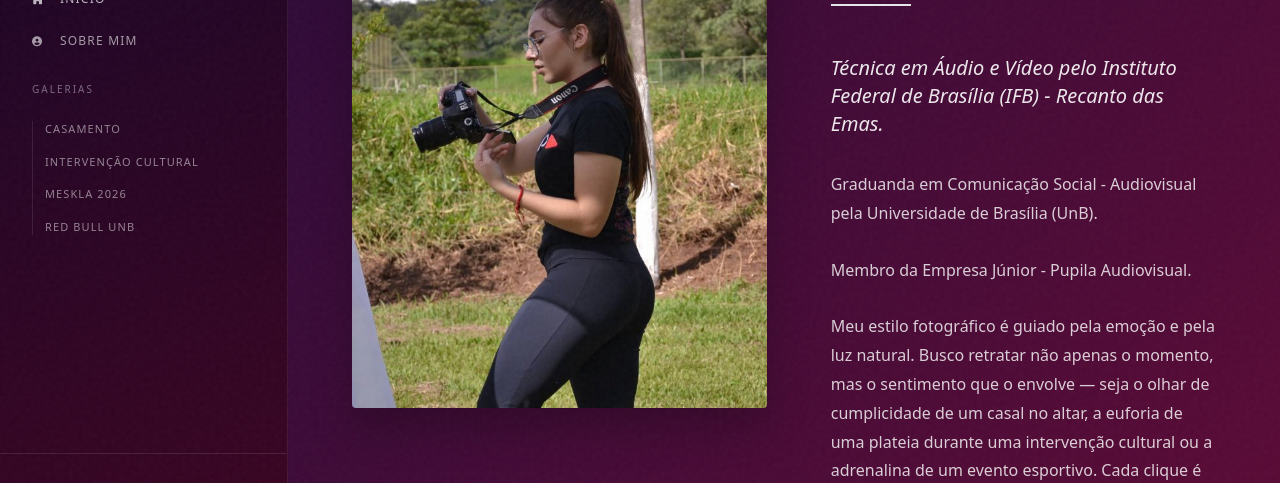
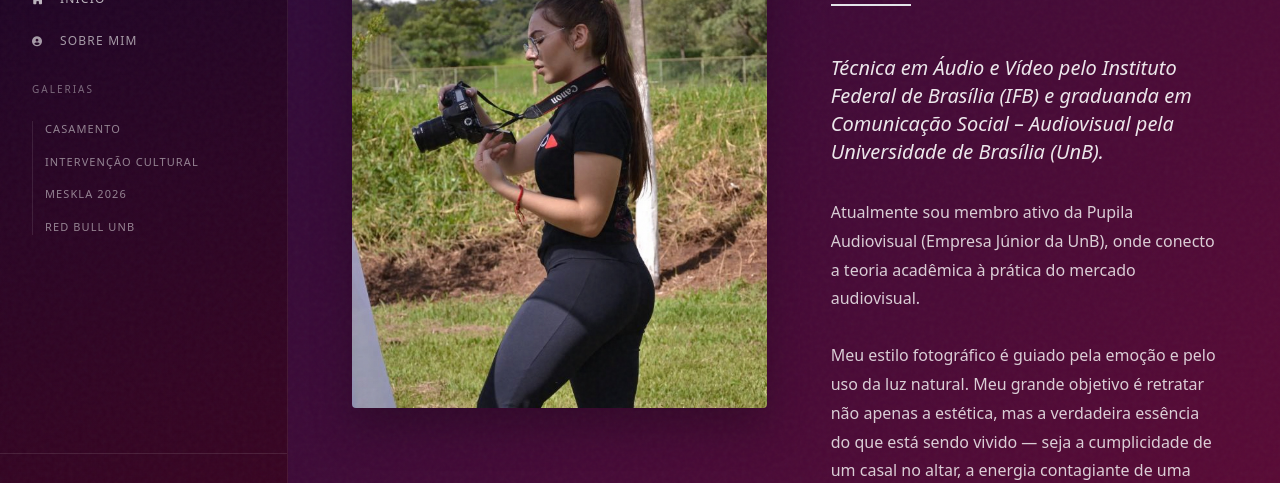
Before and after one commit to gustavinzx/SiteDePortf-lio-, a plain HTML site: page sobre.html in a window 1280 px wide. Shown: the part 190-673 px from the top of the page. Drawn offline with nearby package versions, Linux system fonts and the light colour scheme.

Commit message:
Copywriting: Melhorando o texto da página Sobre, unindo parágrafos acadêmicos e ajustando pronome de gênero (juntas -> juntos)

```diff
--- a/sobre.html
+++ b/sobre.html
@@ -136,19 +136,16 @@
         <hr class="w-[80px] border-accent border-t-[2px] mt-6 mb-12 opacity-80 fade-on-scroll">
 
         <p class="font-fraunces text-lg md:text-xl text-white/90 italic font-light leading-[1.8] mb-8 fade-on-scroll">
-          Técnica em Áudio e Vídeo pelo Instituto Federal de Brasília (IFB) - Recanto das Emas.
+          Técnica em Áudio e Vídeo pelo Instituto Federal de Brasília (IFB) e graduanda em Comunicação Social – Audiovisual pela Universidade de Brasília (UnB).
         </p>
         <p class="font-fraunces text-base text-white/80 font-light leading-[1.8] mb-7 fade-on-scroll">
-          Graduanda em Comunicação Social - Audiovisual pela Universidade de Brasília (UnB).
+          Atualmente sou membro ativo da Pupila Audiovisual (Empresa Júnior da UnB), onde conecto a teoria acadêmica à prática do mercado audiovisual.
         </p>
         <p class="font-fraunces text-base text-white/80 font-light leading-[1.8] mb-7 fade-on-scroll">
-          Membro da Empresa Júnior - Pupila Audiovisual.
-        </p>
-        <p class="font-fraunces text-base text-white/80 font-light leading-[1.8] mb-7 fade-on-scroll">
-          Meu estilo fotográfico é guiado pela emoção e pela luz natural. Busco retratar não apenas o momento, mas o sentimento que o envolve — seja o olhar de cumplicidade de um casal no altar, a euforia de uma plateia durante uma intervenção cultural ou a adrenalina de um evento esportivo. Cada clique é uma escolha intencional para contar uma história autêntica e visualmente marcante.
+          Meu estilo fotográfico é guiado pela emoção e pelo uso da luz natural. Meu grande objetivo é retratar não apenas a estética, mas a verdadeira essência do que está sendo vivido — seja a cumplicidade de um casal no altar, a energia contagiante de uma intervenção cultural ou a intensidade de um evento esportivo. Para mim, cada clique é uma escolha intencional para contar uma história autêntica e visualmente marcante.
         </p>
         <p class="font-fraunces text-base text-white/80 font-light leading-[1.8] fade-on-scroll">
-          Estou disponível para coberturas de <strong class="text-accent font-bold">casamentos</strong>, <strong class="text-accent font-bold">eventos culturais e artísticos</strong>, <strong class="text-accent font-bold">eventos corporativos</strong> e <strong class="text-accent font-bold">eventos esportivos</strong> em Brasília e região. Se você tem um projeto especial ou quer conversar sobre como podemos trabalhar juntas, entre em contato pelo WhatsApp ou Instagram — será um prazer transformar o seu momento em imagem.
+          Estou disponível para a cobertura de <strong class="text-accent font-bold">casamentos</strong>, <strong class="text-accent font-bold">eventos culturais</strong>, <strong class="text-accent font-bold">corporativos</strong> e <strong class="text-accent font-bold">esportivos</strong> em Brasília e região. Se você tem um projeto especial ou quer conversar sobre como podemos trabalhar juntos, basta entrar em contato pelo WhatsApp ou Instagram. Será um enorme prazer eternizar o seu momento através das minhas lentes.
         </p>
       </div>
     </div>
```
